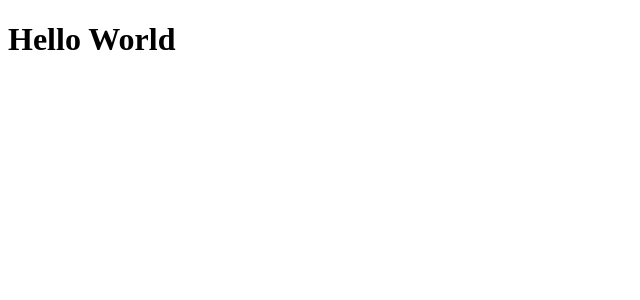
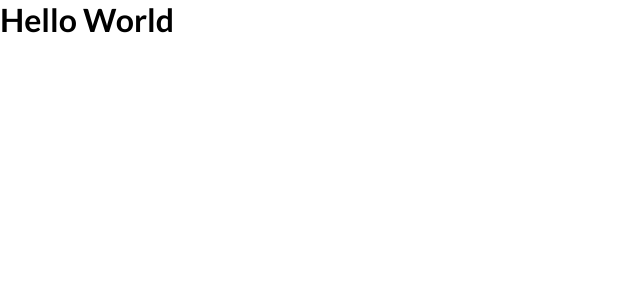
Before and after one commit to RamonSFR/contacts-list, a React (Create React App) app: page / in a window 1280 px wide. Shown: the top 300 px of the page, without its empty margins (0-640 px from the left). Built offline with nearby package versions, Linux system fonts and the light colour scheme.

Commit message:
basic setup

```diff
--- a/package.json
+++ b/package.json
@@ -3,6 +3,7 @@
   "version": "0.1.0",
   "private": true,
   "dependencies": {
+    "@reduxjs/toolkit": "^2.2.7",
     "@testing-library/jest-dom": "^5.16.5",
     "@testing-library/react": "^13.4.0",
     "@testing-library/user-event": "^13.5.0",
@@ -12,7 +13,9 @@
     "@types/react-dom": "^18.0.11",
     "react": "^18.2.0",
     "react-dom": "^18.2.0",
+    "react-redux": "^9.1.2",
     "react-scripts": "5.0.1",
+    "styled-components": "^6.1.13",
     "typescript": "^4.9.5",
     "web-vitals": "^2.1.4"
   },
--- a/public/index.html
+++ b/public/index.html
@@ -24,6 +24,9 @@
       work correctly both with client-side routing and a non-root public URL.
       Learn how to configure a non-root public URL by running `npm run build`.
     -->
+    <link rel="preconnect" href="https://fonts.googleapis.com">
+    <link rel="preconnect" href="https://fonts.gstatic.com" crossorigin>
+    <link href="https://fonts.googleapis.com/css2?family=Lato:wght@400;700&display=swap" rel="stylesheet">
     <title>Lista de contatos</title>
   </head>
   <body>
--- a/src/App.tsx
+++ b/src/App.tsx
@@ -1,7 +1,12 @@
-import React from 'react'
+import GlobalStyle from './styles'
 
 function App() {
-  return <h1>Hello World</h1>
+  return (
+    <>
+      <GlobalStyle />
+      <h1>Hello World</h1>
+    </>
+  )
 }
 
 export default App
--- /dev/null
+++ b/src/styles/index.ts
@@ -0,0 +1,13 @@
+import { createGlobalStyle } from 'styled-components'
+
+const GlobalStyle = createGlobalStyle`
+  * {
+  margin: 0;
+  padding: 0;
+  box-sizing: border-box;
+  font-family: 'Lato', sans-serif;
+  list-style: none;
+}
+`
+
+export default GlobalStyle
```
Also changed, not shown: 1 other file (tests, documents, lock files or other folders).
